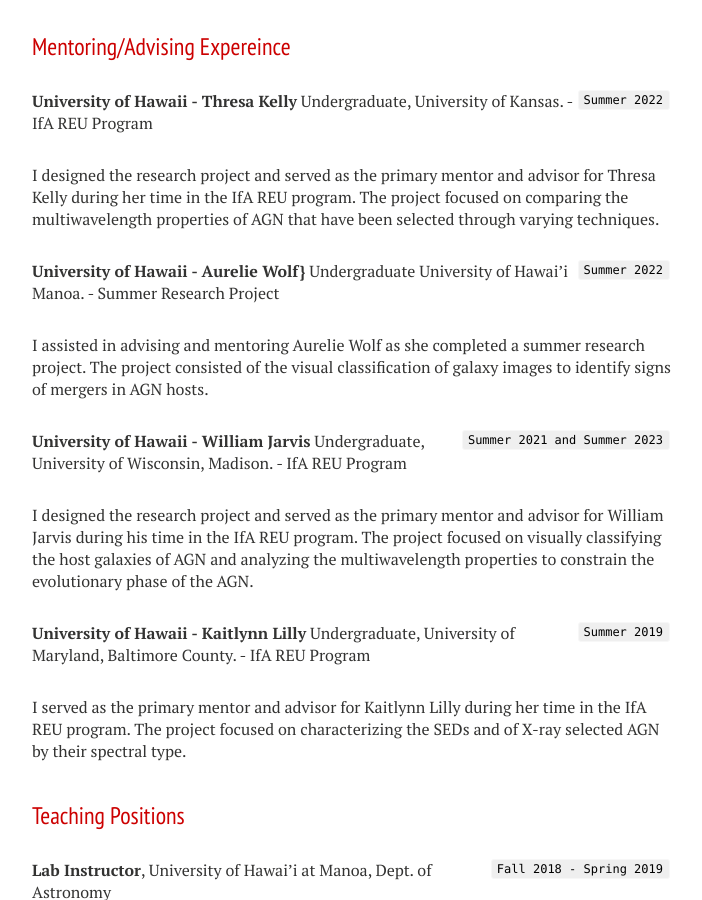
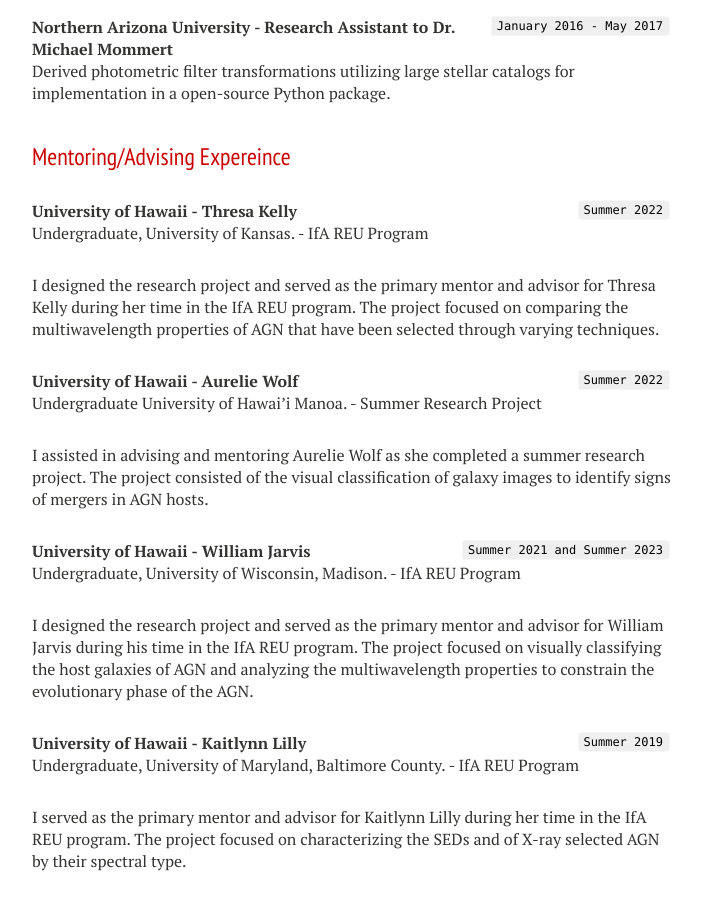
Before and after one commit to cwauge/cwauge.github.io, a Jekyll site: the page built from cv.md, in a window 1280 px wide and 900 px high, scrolled down 1138 px. Shown: the whole window, without its empty margins (288-990 px from the left). Built offline with Jekyll 4.4.1, drawn with Linux system fonts in a browser that asks for light colours; nearby versions of some CDN libraries; some web fonts are replaced; our own code applies the rules of GitHub Pages for plain Markdown files.

Commit message:
Update cv.md

```diff
--- a/cv.md
+++ b/cv.md
@@ -8,56 +8,56 @@ Graduate Student at the Institute for Astronomy, University of Hawaii Manoa
 ## Education
 
 `2013 - 2017`
-__Northern Arizona University__
+__Northern Arizona University__<br/>
 BS in Physics and Astronommy with a minor in Mathematics
 
 `2017 - 2019`
-__University of Hawaii__
+__University of Hawaii__<br/>
 MS in Astronomy
 
 `2019 - 2023`
-__University of Hawaii__
+__University of Hawaii__<br/>
 Anticipated Ph.D in Astronomy
 
 ## Research Experience
 `August 2018 - Present`
-__University of Hawaii - Research Assistant to Dr. Dave Sanders__
+__University of Hawaii - Research Assistant to Dr. Dave Sanders__<br/>
 Conducted research to analyze the multiwavelength properties of active galactic nuclei (AGN). Generated Python software to produce spectral energy distributions (SEDs) and derive fundamental parameters of AGN and their host galaxies. Utilized advance SED fitting software, CIGALE, to fit physical models to multiwavelength data. Conducted extensive research with the Accretion History of AGN (AHA) collaboration.
 
 
 `December 2017 - January 2020`
-__University of Hawaii - Research Assistant to Dr. Dan Huber__
+__University of Hawaii - Research Assistant to Dr. Dan Huber__<br/>
 Developed Python code to analyze light curves from ground-based, all-sky, transient surveys and determine asteroseismic parameters for evolved red giant stars. Established the ground work for a novel, new method to determine precise distances to hundreds of thousands of evolved stars beyond the reach of the Gaia spacecraft.
 
 `January 2015 - May 2017`
-__Northern Arizona University - Research Assistant to Dr. Lisa Chien__
+__Northern Arizona University - Research Assistant to Dr. Lisa Chien__<br/>
 Mapped the neutral hydrogen gas distributions in an ensemble of interacting galaxy systems and modeled the gas dynamics of individual systems to generate a detailed history of the galaxy interaction.
 
 `January 2016 - May 2017`
-__Northern Arizona University - Research Assistant to Dr. Michael Mommert__
+__Northern Arizona University - Research Assistant to Dr. Michael Mommert__<br/>
 Derived photometric filter transformations utilizing large stellar catalogs for implementation in a open-source Python package.
 
 ## Mentoring/Advising Expereince
 `Summer 2022`
-__University of Hawaii - Thresa Kelly__
+__University of Hawaii - Thresa Kelly__<br/>
 Undergraduate, University of Kansas. - IfA REU Program
 
 I designed the research project and served as the primary mentor and advisor for Thresa Kelly during her time in the IfA REU program. The project focused on comparing the multiwavelength properties of AGN that have been selected through varying techniques.
 
 `Summer 2022`
-__University of Hawaii - Aurelie Wolf}__
+__University of Hawaii - Aurelie Wolf__<br/>
 Undergraduate University of Hawai'i Manoa. - Summer Research Project
 
 I assisted in advising and mentoring Aurelie Wolf as she completed a summer research project. The project consisted of the visual classification of galaxy images to identify signs of mergers in AGN hosts.
 
 `Summer 2021 and Summer 2023`
-__University of Hawaii - William Jarvis__
+__University of Hawaii - William Jarvis__<br/>
 Undergraduate, University of Wisconsin, Madison. - IfA REU Program
 
 I designed the research project and served as the primary mentor and advisor for William Jarvis during his time in the IfA REU program. The project focused on visually classifying the host galaxies of AGN and analyzing the multiwavelength properties to constrain the evolutionary phase of the AGN.
 
 `Summer 2019`
-__University of Hawaii - Kaitlynn Lilly__
+__University of Hawaii - Kaitlynn Lilly__<br/>
 Undergraduate, University of Maryland, Baltimore County. - IfA REU Program
 
 I served as the primary mentor and advisor for Kaitlynn Lilly during her time in the IfA REU program. The project focused on characterizing the SEDs and of X-ray selected AGN by their spectral type.
```
